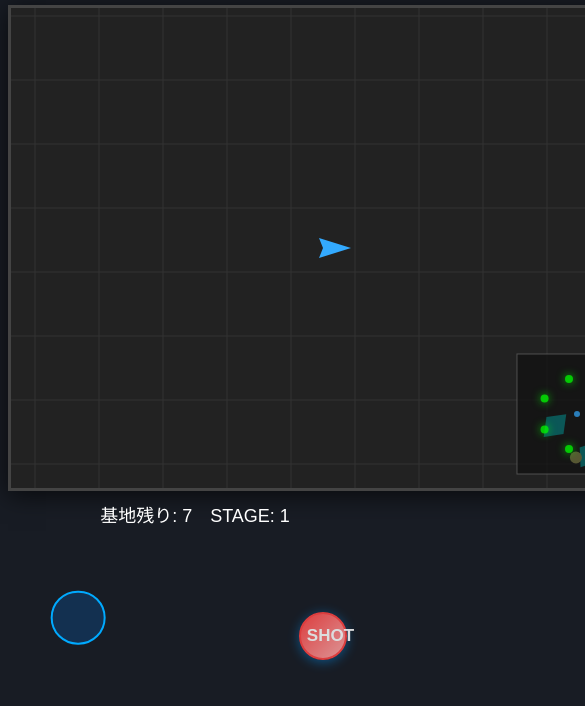
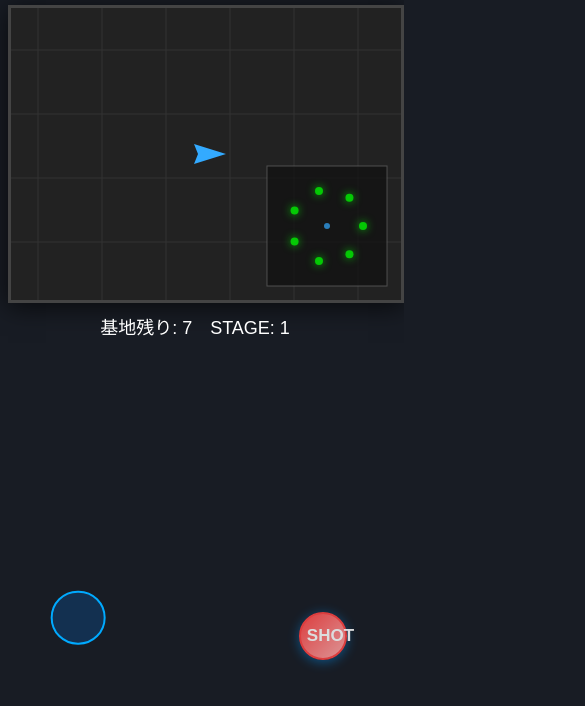
Before and after one commit to KG-NINJA/Web-App, a plain HTML site: page index.html in a window 390 px wide. Shown: the part 104-810 px from the top of the page, 585 px wide, since content can reach past the window. Drawn offline with Linux system fonts and the light colour scheme.

Commit message:
端末画面の大きさに応じてゲーム画面を調整

```diff
--- a/main.js
+++ b/main.js
@@ -1,8 +1,30 @@
 // なめらかボスコニアン風STG（最小構成）
 const canvas = document.getElementById('game-canvas');
 const ctx = canvas.getContext('2d');
-const W = canvas.width;
-const H = canvas.height;
+let W = canvas.width;
+let H = canvas.height;
+
+// 画面サイズに応じてcanvasをリサイズ
+function resizeGameCanvas() {
+  let ww = window.innerWidth;
+  let wh = window.innerHeight;
+  // 端末ごとに最大サイズを調整
+  if (ww < 700) { // スマホ
+    canvas.width = ww;
+    canvas.height = Math.min(wh * 0.7, ww * 0.75);
+  } else if (ww < 1100) { // タブレット
+    canvas.width = Math.floor(ww * 0.96);
+    canvas.height = Math.floor(wh * 0.75);
+  } else { // PC
+    canvas.width = 960;
+    canvas.height = 720;
+  }
+  W = canvas.width;
+  H = canvas.height;
+}
+window.addEventListener('resize', resizeGameCanvas);
+window.addEventListener('orientationchange', resizeGameCanvas);
+resizeGameCanvas();
 
 // マップ設定
 const MAP_W = 2000;
--- a/style.css
+++ b/style.css
@@ -14,6 +14,23 @@ h1 {
   margin: 0 auto;
   display: block;
   box-shadow: 0 4px 24px #000a;
+  width: 100vw;
+  height: auto;
+  max-width: 100vw;
+  max-height: 80vh;
+}
+@media (max-width: 600px) {
+  #game-canvas {
+    width: 100vw !important;
+    height: auto !important;
+    max-width: 100vw !important;
+    max-height: 70vh !important;
+  }
+}
+@media (orientation: portrait) {
+  #game-canvas {
+    max-height: 60vh;
+  }
 }
 #ui {
   margin-top: 10px;
```
